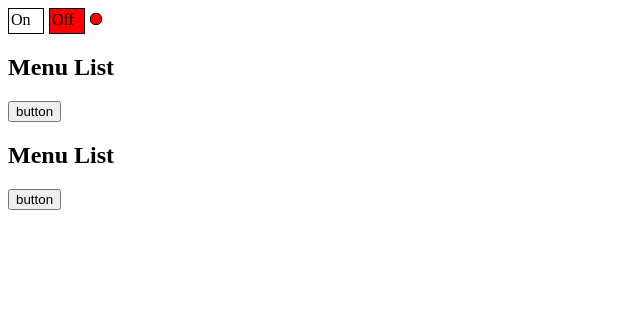
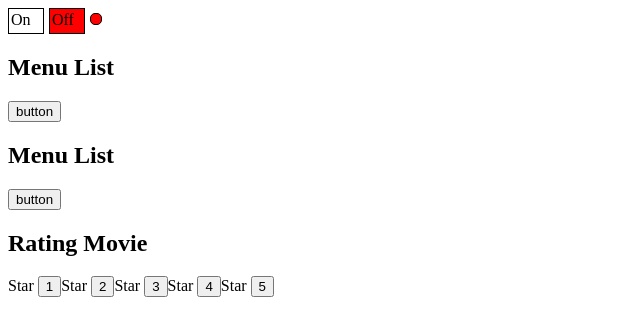
Before and after one commit to Phrixus11/lessons_microtasks, a React (Vite) app: page / in a window 1280 px wide. Shown: the top 336 px of the page, without its empty margins (0-640 px from the left). Built offline with nearby package versions, Linux system fonts and the light colour scheme.

Commit message:
controlledRating

```diff
--- a/src/App.tsx
+++ b/src/App.tsx
@@ -1,6 +1,7 @@
 import './App.css'
 import OnOff from "./kabzda/OnOff/OnOff.tsx";
-import {ControlledAccordion} from "./kabzda/ControllerAccordion/ControlledAccordion.tsx";
+import {ControlledAccordion} from "./kabzda/ControlledAccordion/ControlledAccordion.tsx";
+import {ControlledRating} from "./kabzda/ControlledRating/ControlledRating.tsx";
 
 
 
@@ -14,6 +15,7 @@ function App() {
             <OnOff />
             <ControlledAccordion/>
             <ControlledAccordion/>
+            <ControlledRating/>
         </>
 
     )}
--- /dev/null
+++ b/src/kabzda/ControlledRating/ControlledRating.tsx
@@ -0,0 +1,28 @@
+import {useState} from "react";
+
+type RatingType = 0 | 1 | 2 | 3 | 4 | 5
+
+export const ControlledRating = () => {
+    const [rating, setRating] = useState<RatingType>(0)
+
+    return (
+        <div>
+            <h2>Rating Movie</h2>
+            <Star selected={rating > 0}/><button onClick={()=>setRating(1)}>1</button>
+            <Star selected={rating > 1}/><button onClick={()=>setRating(2)}>2</button>
+            <Star selected={rating > 2}/><button onClick={()=>setRating(3)}>3</button>
+            <Star selected={rating > 3}/><button onClick={()=>setRating(4)}>4</button>
+            <Star selected={rating > 4}/><button onClick={()=>setRating(5)}>5</button>
+        </div>
+    );
+};
+
+type StarProps = {
+    selected: boolean
+}
+
+function Star({selected}: StarProps) {
+
+    return selected ? <span><b>Star </b></span> : <span>Star </span>
+
+}
```
Also changed, not shown: src/kabzda/ControlledAccordion/ControlledAccordion.tsx (renamed from src/kabzda/ControllerAccordion/ControlledAccordion.tsx).
